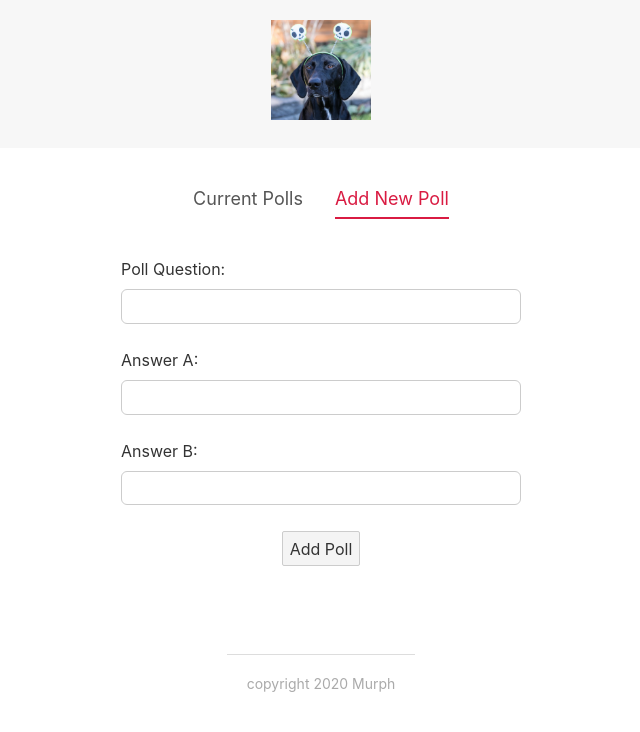
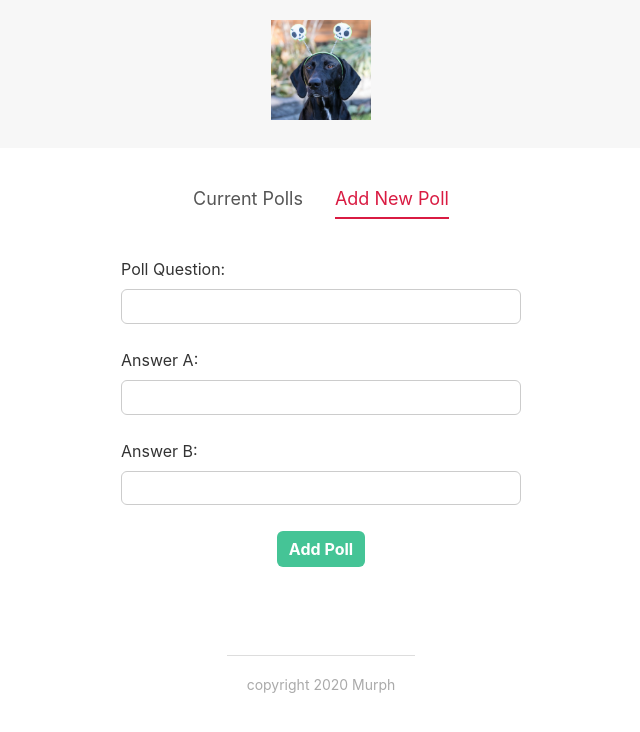
Before and after one commit to winklockm/svelte-app, a Svelte app: page / in a window 1280 px wide. Both pictures are taken after a click on the item "Add New Poll". Shown: the top 732 px of the page, without its empty margins (319-959 px from the left). Built offline with nearby package versions, Linux system fonts and the light colour scheme.

Commit message:
create buttom component

```diff
--- a/src/components/CreatePollForm.svelte
+++ b/src/components/CreatePollForm.svelte
@@ -1,4 +1,6 @@
 <script>
+    import Button from '../shared/Button.svelte';
+
     // instead of creating a separate variable for each input create an object with properties for each input
     let fields = { question: '', answerA: '', answerB: '' };
 
@@ -22,7 +24,8 @@
         <label for="answer-b">Answer B:</label>
         <input type="text" id="answer-b" bind:value={fields.answerB}>
     </div>
-    <button>Add Poll</button>
+    <!-- whatever is between button tag will show up in the "slot" in Button component -->
+    <Button type="secondary" flat={true}>Add Poll</Button>
 </form>
 
 <style>
--- /dev/null
+++ b/src/shared/Button.svelte
@@ -0,0 +1,42 @@
+<script>
+    export let type = 'primary';
+    export let flat = false;
+    export let inverse = false;
+</script>
+
+<button class={type} class:flat={flat} class:inverse={inverse}>
+    <!-- slot is a way to pass data into the button -->
+    <slot></slot>
+</button>
+
+<style>
+    button {
+        border: 0;
+        cursor: pointer;
+        border-radius: 6px;
+        padding: 8px 12px;
+        font-weight: bold;
+        box-shadow: 1px 2px 3px rgba(0,0,0,0.2);
+    }
+    .primary {
+        background-color: #d91b42;
+        color: white;
+    }
+    .secondary {
+        background: #45c496;
+        color: white;
+    }
+    .flat {
+        box-shadow: none;
+    }
+    .primary.inverse {
+        color: #d91b42;
+        background: white;
+        border: 2px solid #d91b42;
+    }
+    .secondary.inverse {
+        color: #45c496;
+        background: white;
+        border: 2px solid #45c496;
+    }
+</style>
```
